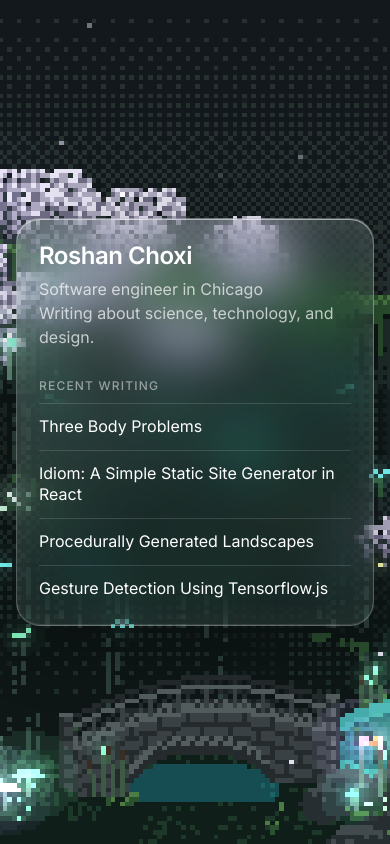
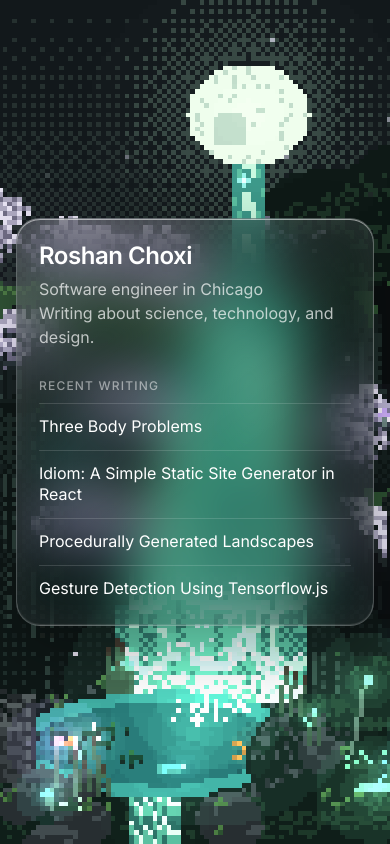
Before and after one commit to choxi/choxi.github.io, a Next.js app: page / in a window 390 px wide. Built offline with nearby package versions, Linux system fonts and the light colour scheme.

Commit message:
frames the waterfall on portrait screens by panning the cropped scene, and tints the card's glass in portrait for legibility

```diff
--- a/app/components/pixel-grove.tsx
+++ b/app/components/pixel-grove.tsx
@@ -163,6 +163,22 @@ const FALL_SPILL = 3 * 6 + 2; // how far the lowest tier reaches left of the lip
 function fallCenter(W: number, cardHalf: number) {
   const clear = W / 2 + cardHalf + W * FALL_HALF + FALL_SPILL + 2;
   return Math.round(Math.min(W - 34, Math.max(W * 0.72, clear)));
+}
+
+// Decides where the fall goes and which horizontal slice of the canvas is on
+// screen (`left`, in canvas px; `visW` is the slice width).
+// - Wide screens see the whole canvas; the fall sits just right of the card.
+// - On narrow/portrait screens the card spans the whole slice, so the fall
+//   can't dodge it sideways. Instead the slice pans onto the fall and pool:
+//   the moon shows above the card and the fall's base, pool and fish below.
+function frameScene(W: number, visW: number, cardHalf: number) {
+  const centered = (W - visW) / 2;
+  const fx = fallCenter(W, cardHalf);
+  if (fx + W * FALL_HALF + 1 <= centered + visW) return { fx, left: centered };
+  const fxPortrait = Math.round(W * 0.72);
+  const focus = fxPortrait - W * 0.05; // between the fall and the pool
+  const left = Math.min(W - visW, Math.max(0, focus - visW / 2));
+  return { fx: fxPortrait, left };
 }
 
 function buildScene(W: number, fx: number): Scene {
@@ -969,7 +985,10 @@ export default function PixelGrove() {
       // Half the content card's width (see home.module.css) plus a margin, in canvas pixels.
       const scale = Math.max(width / W, height / H);
       const cardHalf = (Math.min(width - 32, 440) / 2 + 24) / scale;
-      const fx = fallCenter(W, cardHalf);
+      const visW = Math.min(W, width / scale);
+      const { fx, left } = frameScene(W, visW, cardHalf);
+      // object-position pans the cropped canvas so `left` is the slice's edge.
+      canvas.style.objectPosition = W - visW < 0.5 ? "50% 50%" : `${(left / (W - visW)) * 100}% 50%`;
       if (scene?.W === W && scene.fx === fx) return;
       canvas.width = W;
       canvas.height = H;
--- a/app/home.module.css
+++ b/app/home.module.css
@@ -83,6 +83,16 @@
   border-radius: 4px;
 }
 
+/* On portrait screens the background pans so the waterfall sits right behind
+   the card; a dark tint keeps the white text readable over the bright water. */
+@media (orientation: portrait) {
+  .glass {
+    background:
+      linear-gradient(145deg, rgba(255, 255, 255, 0.14), rgba(255, 255, 255, 0.03) 60%),
+      rgba(8, 14, 16, 0.4);
+  }
+}
+
 @media (max-width: 480px) {
   .glass {
     padding: 24px 22px 14px;
```
